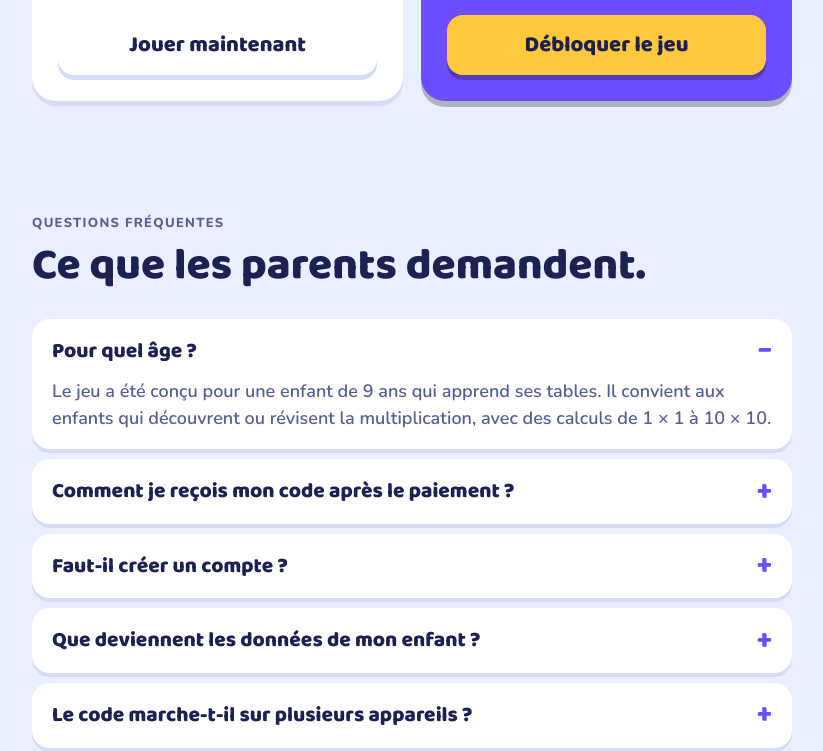
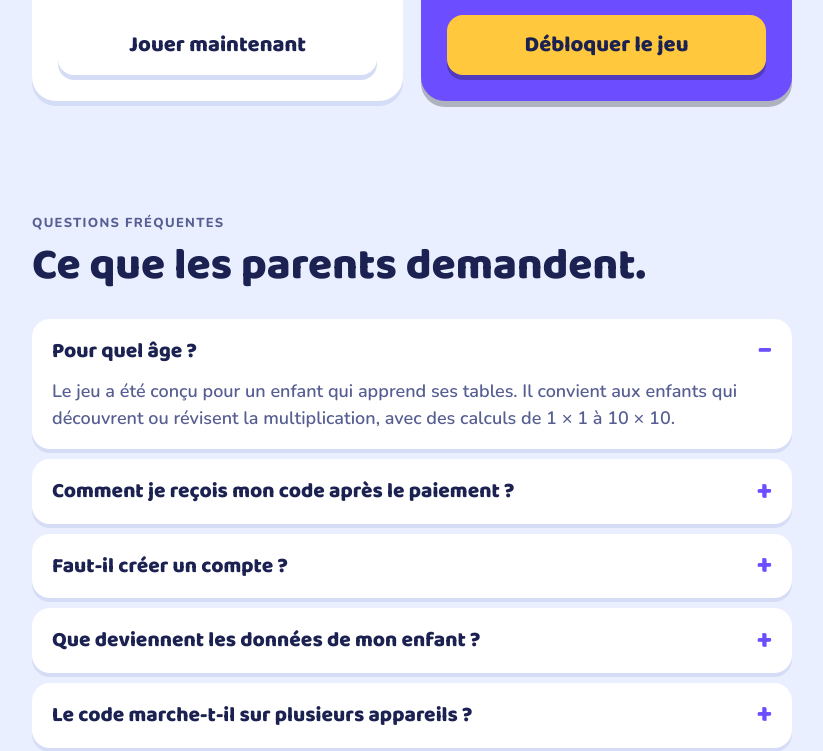
Before and after one commit to wggaming/tables-express, a plain HTML site: page index.html in a window 1280 px wide. Both pictures are taken after a click on the heading "Pour quel âge ?". Shown: the part 2144-2895 px from the top of the page, without its empty margins (88-911 px from the left). Drawn offline with nearby package versions, Linux system fonts and the light colour scheme.

Commit message:
Update index.html

```diff
--- a/index.html
+++ b/index.html
@@ -270,7 +270,7 @@ footer a { text-underline-offset: 3px; }
       <div class="faq">
         <details>
           <summary>Pour quel âge ?</summary>
-          <p>Le jeu a été conçu pour une enfant de 9 ans qui apprend ses tables. Il convient aux enfants qui découvrent ou révisent la multiplication, avec des calculs de 1 × 1 à 10 × 10.</p>
+          <p>Le jeu a été conçu pour un enfant qui apprend ses tables. Il convient aux enfants qui découvrent ou révisent la multiplication, avec des calculs de 1 × 1 à 10 × 10.</p>
         </details>
         <details>
           <summary>Comment je reçois mon code après le paiement ?</summary>
```
